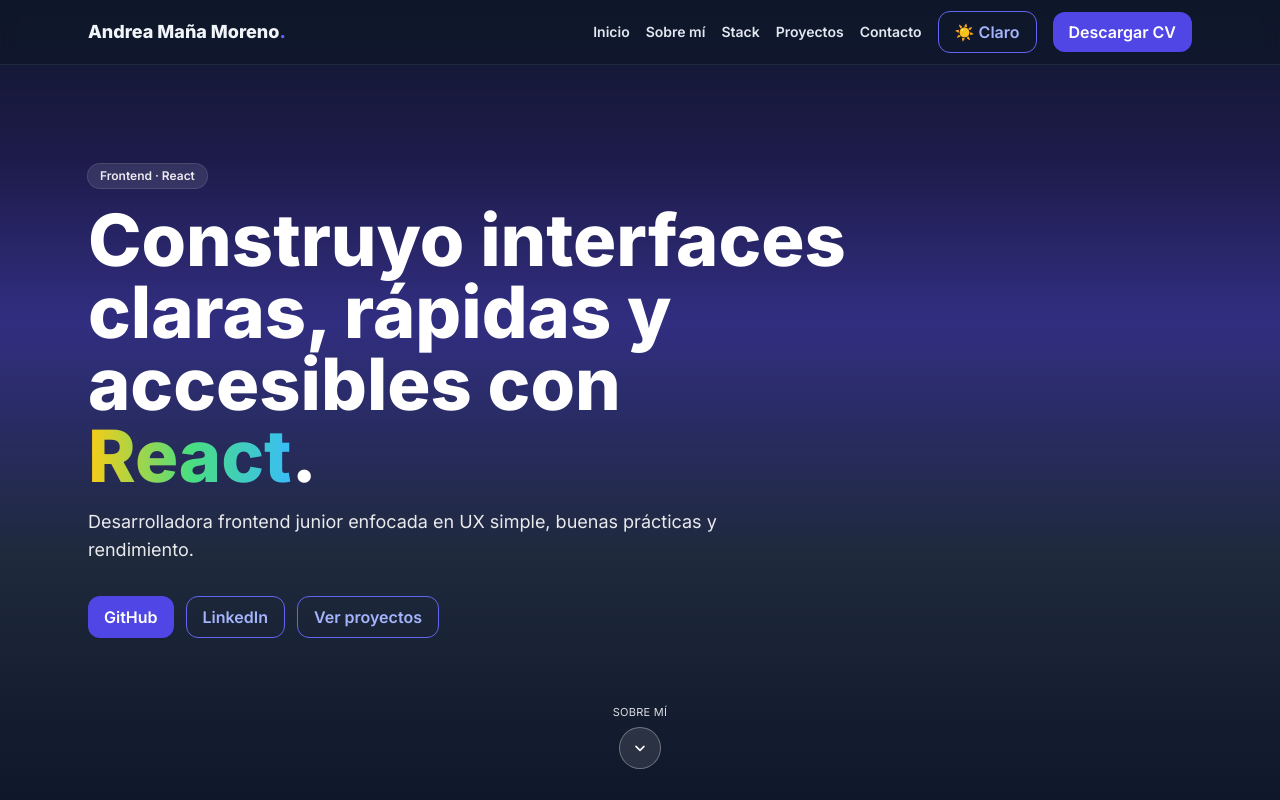
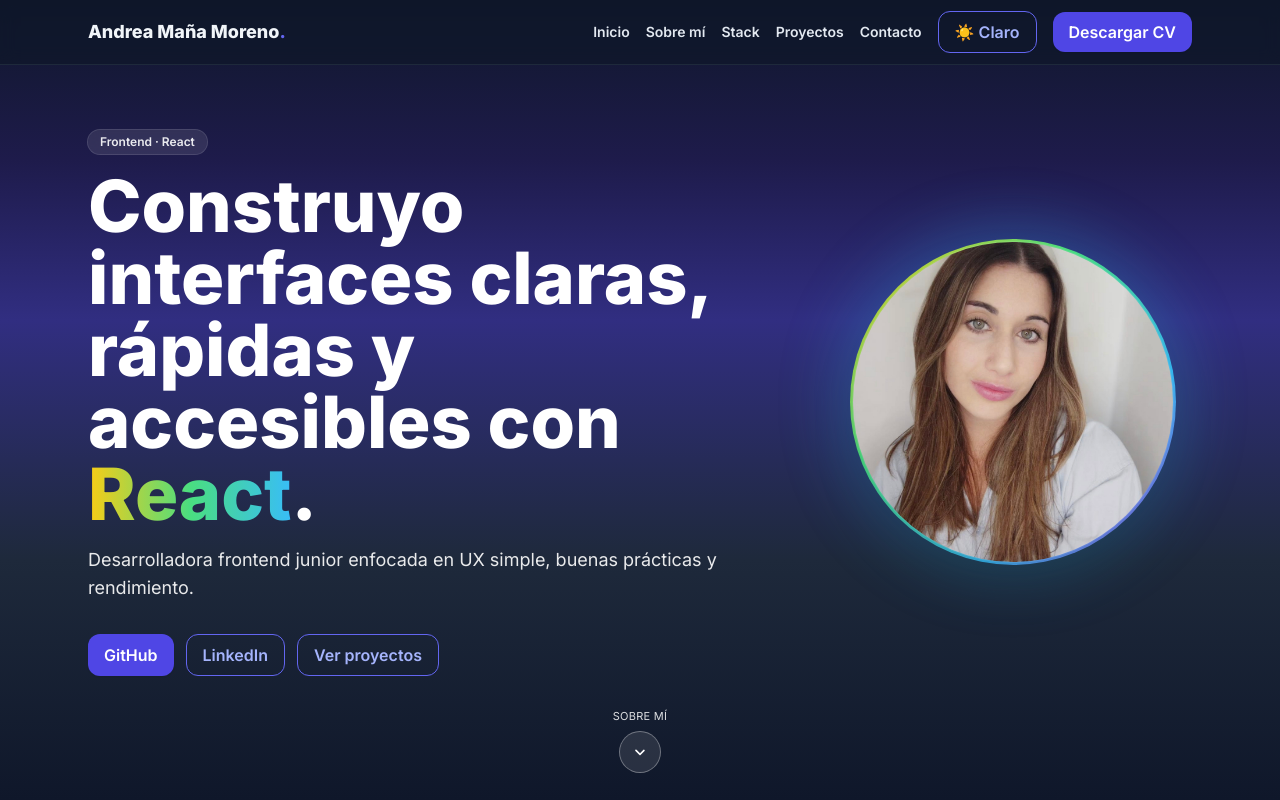
Before and after one commit to Andraxmm/Portfolio, a React (Vite) app: page / in a window 1280 px wide. Shown: the top 800 px of the page. Built offline with nearby package versions, Linux system fonts and the light colour scheme; no server answers.

Commit message:
Update Hero.jsx
style: cambios de color del fondo en el modo claro

```diff
--- a/src/Components/Hero.jsx
+++ b/src/Components/Hero.jsx
@@ -1,4 +1,5 @@
 import { motion } from "framer-motion";
+import profile from "../assets/profile.jpg";
 
 export default function Hero() {
   return (
@@ -9,6 +10,9 @@ export default function Hero() {
 
       {/* Contenido a pantalla completa */}
       <div className="container-p min-h-screen md:min-h-[100svh] py-24 md:py-32 flex items-center">
+        {/* 2 columnas en desktop (más ancho para texto), 1 en móvil */}
+        <div className="grid items-center gap-10 md:grid-cols-[1.6fr_1fr] w-full">
+          {/* Columna izquierda: texto */}
           <div className="max-w-3xl">
             <motion.span
               initial={{ opacity: 0, y: 10 }}
@@ -27,7 +31,8 @@ export default function Hero() {
               whileInView={{ opacity: 1, y: 0 }}
               transition={{ duration: 0.6, delay: 0.05 }}
               viewport={{ once: true }}
-            className="mt-4 text-4xl md:text-6xl lg:text-7xl font-extrabold leading-tight text-white"
+              className="mt-4 text-4xl md:text-6xl lg:text-7xl font-extrabold leading-tight
+                         text-slate-900 dark:text-white"
             >
               Construyo interfaces claras, rápidas y accesibles con{" "}
               <span className="react-gradient-text">React</span>.
@@ -38,7 +43,7 @@ export default function Hero() {
               whileInView={{ opacity: 1, y: 0 }}
               transition={{ duration: 0.6, delay: 0.15 }}
               viewport={{ once: true }}
-            className="mt-4 max-w-2xl text-white/90 md:text-lg"
+              className="mt-4 max-w-2xl text-slate-700 md:text-lg dark:text-white/90"
             >
               Desarrolladora frontend junior enfocada en UX simple, buenas prácticas y rendimiento.
             </motion.p>
@@ -50,12 +55,7 @@ export default function Hero() {
               viewport={{ once: true }}
               className="mt-8 flex flex-wrap gap-3"
             >
-            <a
-              className="btn"
-              href="https://github.com/Andraxmm"
-              target="_blank"
-              rel="noreferrer"
-            >
+              <a className="btn" href="https://github.com/Andraxmm" target="_blank" rel="noreferrer">
                 GitHub
               </a>
               <a
@@ -71,22 +71,55 @@ export default function Hero() {
               </a>
             </motion.div>
           </div>
+
+          {/* Columna derecha: foto (md+) */}
+          <div className="hidden md:flex md:justify-self-end md:pr-2 lg:pr-4 xl:pr-6 xl:translate-x-2">
+            <div className="relative">
+              {/* Borde degradado alrededor de la foto */}
+              <div
+                className="
+                  p-[3px] rounded-full
+                  bg-gradient-to-tr from-indigo-400 via-sky-400 to-purple-500
+                  dark:bg-[linear-gradient(135deg,#facc15_0%,#4ade80_35%,#38bdf8_70%,#a855f7_100%)]
+                "
+              >
+                <img
+                  src={profile}
+                  alt="Andrea Maña Moreno"
+                  width={320}
+                  height={320}
+                  className="block h-72 w-72 lg:h-80 lg:w-80 rounded-full object-cover
+                             ring-1 ring-black/5 dark:ring-white/10 shadow-2xl
+                             bg-white/60 dark:bg-slate-900/40"
+                />
+              </div>
+
+              {/* Brillo suave */}
+              <div
+                aria-hidden="true"
+                className="pointer-events-none absolute inset-0 rounded-full
+                           shadow-[0_0_60px_12px_rgba(56,189,248,0.25)]"
+              />
+            </div>
+          </div>
+        </div>
       </div>
 
       {/* Indicador: “Sobre mí” + flecha */}
       <div className="absolute inset-x-0 bottom-6 md:bottom-8 flex flex-col items-center gap-2">
-        <span className="text-[11px] tracking-wide uppercase text-white/85">
+        <span className="text-[11px] tracking-wide uppercase text-slate-700 dark:text-white/85">
           Sobre mí
         </span>
         <a
           href="#about"
           aria-label="Bajar a Sobre mí"
           className="group inline-flex h-10 w-10 items-center justify-center rounded-full
-                     ring-1 ring-white/40 hover:ring-white/80 bg-white/10 hover:bg-white/15
-                     transition focus:outline-none focus-visible:ring-2 focus-visible:ring-white/90"
+                     ring-1 ring-slate-300/60 bg-white/70 hover:bg-white
+                     dark:ring-white/40 dark:bg-white/10 hover:dark:bg-white/15
+                     transition focus:outline-none focus-visible:ring-2 focus-visible:ring-indigo-400/70"
         >
           <svg
-            className="h-4 w-4 text-white transition-transform group-hover:translate-y-0.5 animate-bounce-slow"
+            className="h-4 w-4 text-slate-700 dark:text-white transition-transform group-hover:translate-y-0.5"
             viewBox="0 0 20 20" fill="currentColor"
           >
             <path d="M10 14a1 1 0 0 1-.7-.29l-5-5a1 1 0 1 1 1.4-1.42L10 11.59l4.3-4.3a1 1 0 0 1 1.4 1.42l-5 5a1 1 0 0 1-.7.29z" />
```
Lines whose indentation alone changed are shown as unchanged.
